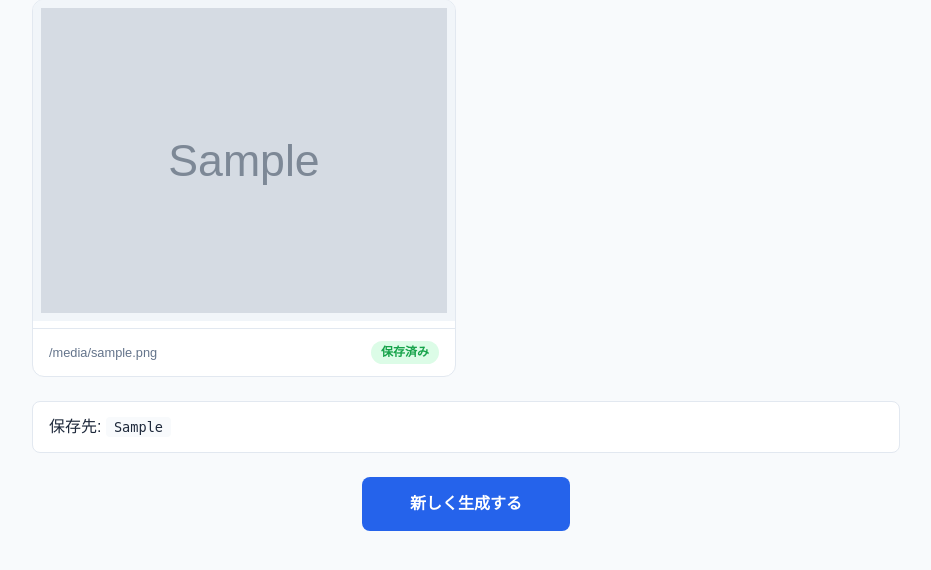
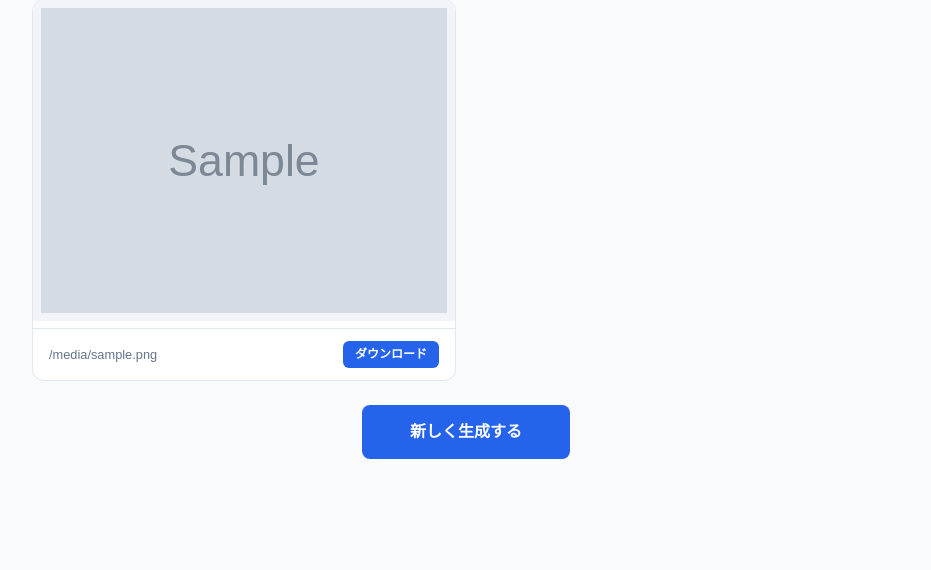
Before and after one commit to IWAHASHI2026/LP.gazou.sakusei, a Flask app: template templates/preview.html in a window 1280 px wide. Shown: the part 200-770 px from the top of the page, without its empty margins (174-1105 px from the left). Run offline with Flask 3, Linux system fonts and the light colour scheme; the template is opened without the code that fills it: most values are stand-ins (such as "Sample title", 1, 10 or a date in 2020); grey boxes marked "Sample" are stand-in pictures.

Commit message:
画像ダウンロードボタン追加（個別+一括）
- preview.html: 各画像にダウンロードボタン追加、複数画像時は一括DLボタン表示
- style.css: ダウンロードボタンのスタイル追加
- サーバーパス表示を削除し、ダウンロードUIに置き換え

Co-Authored-By: Claude Opus 4.6 (1M context) <noreply@anthropic.com>

```diff
--- a/static/css/style.css
+++ b/static/css/style.css
@@ -227,18 +227,22 @@ input[type="range"] { width: 100%; accent-color: var(--primary); }
     border-radius: 12px;
 }
 
-.output-path {
-    background: var(--surface);
-    border: 1px solid var(--border);
-    border-radius: 8px;
-    padding: 12px 16px;
+.btn-download {
+    display: inline-block;
+    background: var(--primary);
+    color: #fff;
+    font-size: 0.75rem;
+    font-weight: 600;
+    padding: 4px 12px;
+    border-radius: 6px;
+    text-decoration: none;
+    transition: background 0.2s;
+}
+.btn-download:hover { background: var(--primary-hover); }
+
+.download-all-area {
+    text-align: center;
     margin-bottom: 24px;
-}
-.output-path code {
-    background: var(--bg);
-    padding: 2px 8px;
-    border-radius: 4px;
-    font-size: 0.85rem;
 }
 
 .preview-actions { text-align: center; }
--- a/templates/preview.html
+++ b/templates/preview.html
@@ -18,14 +18,16 @@
             </a>
             <div class="image-info">
                 <span class="filename">{{ file }}</span>
-                <span class="badge">保存済み</span>
+                <a href="{{ url_for('serve_output', filename=file) }}" download="{{ file }}" class="btn-download">ダウンロード</a>
             </div>
         </div>
         {% endfor %}
     </div>
-    <div class="output-path">
-        <p>保存先: <code>{{ output_folder }}</code></p>
+    {% if files | length > 1 %}
+    <div class="download-all-area">
+        <button id="download-all-btn" class="btn-primary" onclick="downloadAll()">すべてダウンロード</button>
     </div>
+    {% endif %}
     {% else %}
     <p class="no-results">画像が生成されませんでした。設定を変えて再度お試しください。</p>
     {% endif %}
@@ -35,6 +37,15 @@
     </div>
 </section>
 
+<script>
+function downloadAll() {
+    const links = document.querySelectorAll('.btn-download');
+    links.forEach((link, i) => {
+        setTimeout(() => { link.click(); }, i * 500);
+    });
+}
+</script>
+
 <!-- 拡大表示モーダル -->
 <div id="modal" class="modal" style="display:none" onclick="this.style.display='none'">
     <img id="modal-img" src="" alt="拡大表示">
```
